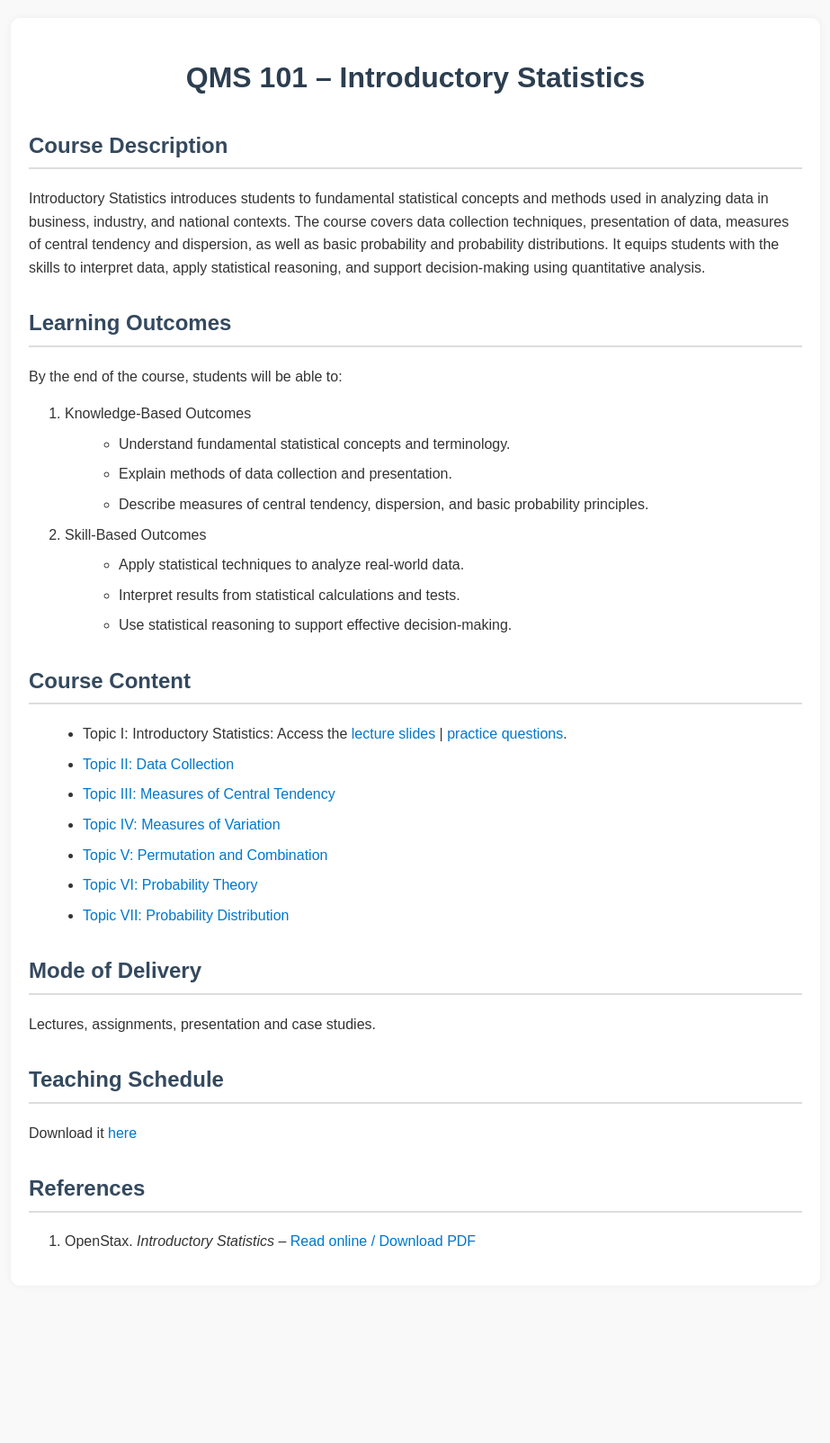
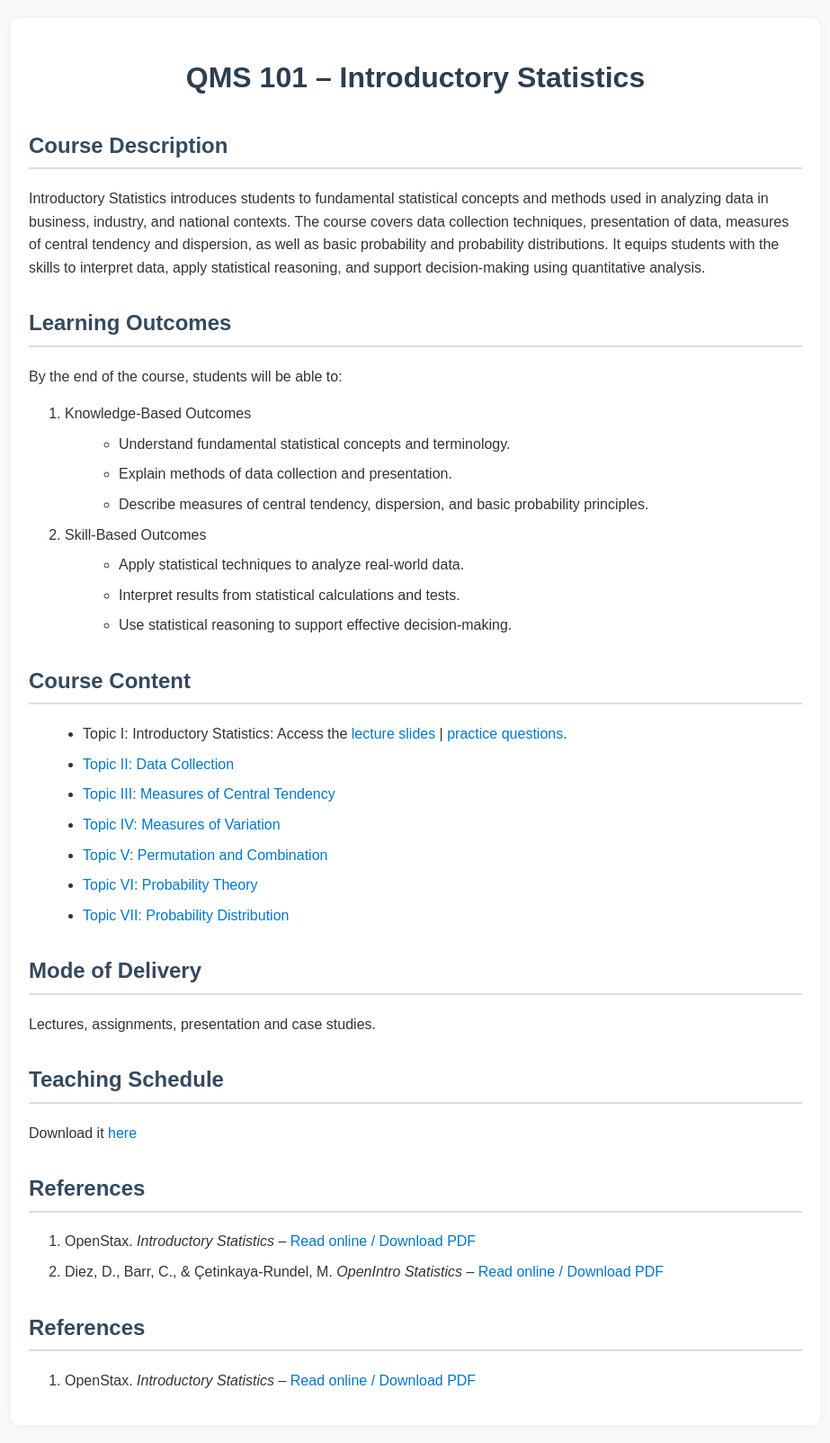
Before and after one commit to FomeA/FomeA.github.io, a Jekyll site: the page _teaching/qms101/index.html, which Jekyll copies as it is, in a window 1280 px wide. Shown: the whole page at 90% size, without its empty margins (178-1101 px from the left). Built offline with Jekyll 4.4.1, drawn with Linux system fonts in a browser that asks for light colours; before the commit the page ends 1449 px from its top, so only the background shows below that.

Commit message:
Update index.html

```diff
--- a/_teaching/qms101/index.html
+++ b/_teaching/qms101/index.html
@@ -105,6 +105,23 @@
   Download it <a href="/teaching/qms101/QMS101_Teaching_Schedule_new.pdf"> here </a>
 
 
+  <h2>References</h2>
+<ol>
+  <li>
+    OpenStax. <i>Introductory Statistics</i> –
+    <a href="https://openstax.org/books/introductory-statistics/pages/index" target="_blank">
+      Read online / Download PDF
+    </a>
+  </li>
+
+  <li>
+    Diez, D., Barr, C., & Çetinkaya-Rundel, M. <i>OpenIntro Statistics</i> –
+    <a href="https://www.openintro.org/book/os/" target="_blank">
+      Read online / Download PDF
+    </a>
+  </li>
+</ol>
+
 <h2>References</h2>
 <ol>
   <li>
```
